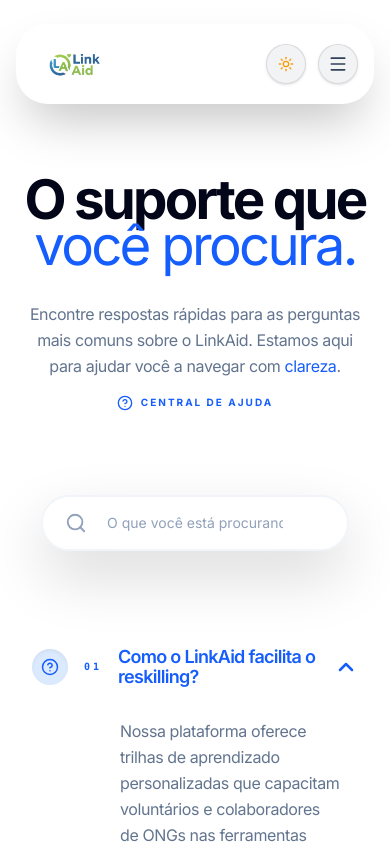
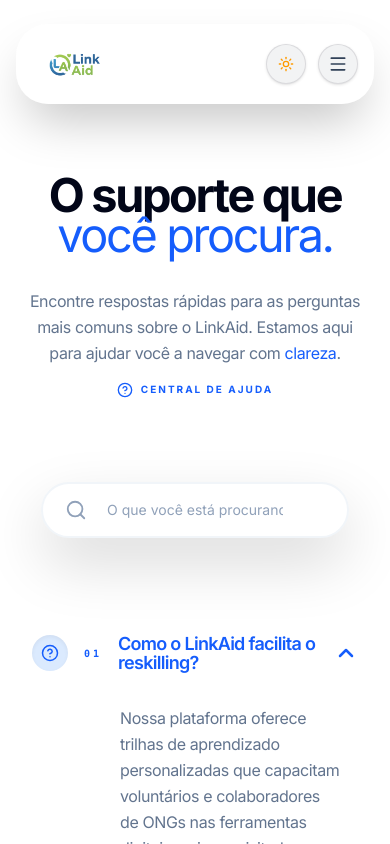
Before and after one commit to Calegor/LinkAid, a React (Vite) app in the folder frontend/link-aid/: page /faq in a window 390 px wide. Shown: the top 844 px of the page. Built offline with nearby package versions, Linux system fonts and the light colour scheme.

Commit message:
fix: prevent hero title from overflowing on mobile screens

```diff
--- a/frontend/link-aid/src/Layout/HeroDefault.tsx
+++ b/frontend/link-aid/src/Layout/HeroDefault.tsx
@@ -40,12 +40,13 @@
           <div className="w-full lg:w-fit shrink-0">
             <h1
               className="font-bold text-slate-950 tracking-[-0.05em] leading-[0.85]
-                           text-[14vw] sm:text-[12vw] md:text-[10vw]
+                           text-[12vw] sm:text-[12vw] md:text-[10vw]
                            lg:text-[7vw] lg:max-w-none
                            xl:text-[6vw]"
             >
               {titleBlack} <br />
-              <span className="text-blue-600 font-light block whitespace-nowrap">
+              {/* Removido o whitespace-nowrap para evitar que o texto saia da tela */}
+              <span className="text-blue-600 font-light block">
                 {titleBlue}
               </span>
             </h1>
```
